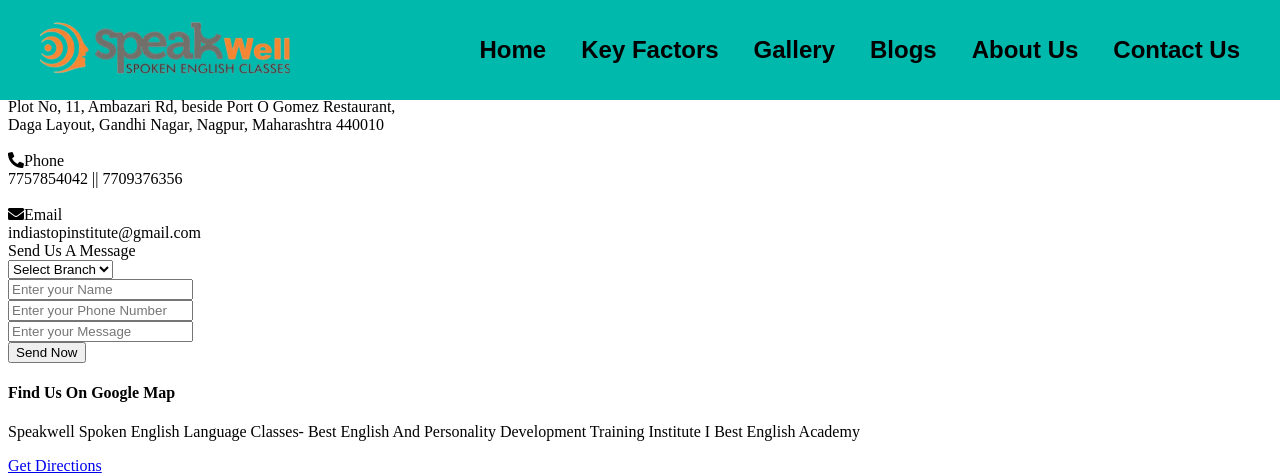
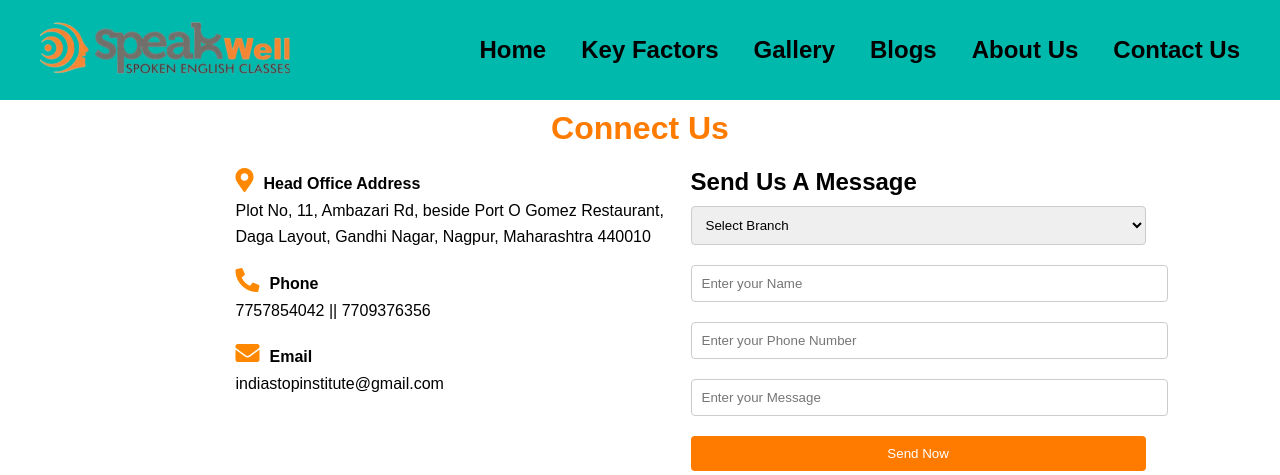
Before and after one commit to Aakash-20/speakwell, a FastAPI app: page /best-spoken-english-classes-in-Nagpur in a window 1280 px wide. Shown: the top 475 px of the page. Run offline with FastAPI, Linux system fonts and the light colour scheme; some libraries are stand-ins or nearby versions.

Commit message:
refactoring for render

```diff
--- a/backend/apps/v1/route_index.py
+++ b/backend/apps/v1/route_index.py
@@ -41,41 +41,9 @@ async def read_blogs(request: Request, db: Session = Depends(get_db)):
         )
 
 
-@router.get("/aboutUs", response_class=HTMLResponse)
-async def read_item(request: Request):
-    return templates.TemplateResponse("aboutUs.html", {"request": request, "message": "success"})
-
-
-@router.get("/footer")
-async def get_footer(request: Request):
-    return templates.TemplateResponse("footer.html", {"request": request})
-
-
-@router.get("/keyfactor")
-async def get_keyfactor(request: Request):
-    return templates.TemplateResponse("keyfactor.html", {"request": request})
-
-
-@router.get("/header")
-async def get_header(request: Request):
-    return templates.TemplateResponse("header.html", {"request": request})
-
-
 @router.get("/whatsapp", response_class=HTMLResponse)
 async def read_item(request: Request):
     return templates.TemplateResponse("whatsapp.html", {"request": request, "message": "success"})
-
-
-@router.get("/gallery")
-async def read_images(request: Request, db: Session = Depends(get_db)):
-    images = await get_all_images_logic(db=db, request=request)
-    print(images)
-    return templates.TemplateResponse("gallery.html", {"request": request, "images": images})
-
-
-@router.get("/why_us")
-async def get_why_us(request: Request):
-    return templates.TemplateResponse("whyUs.html", {"request": request})
 
 
 @router.get("/best-spoken-english-classes-in-Nagpur", response_class=HTMLResponse)
@@ -84,11 +52,6 @@ async def get_contact_form(request: Request, db: Session = Depends(get_db)):
     return templates.TemplateResponse("contactUs.html", {"request": request, "addresses": addresses})
 
 
-@router.get("/enquiry", response_class=HTMLResponse)
-async def get_enquiry_form(request: Request):
-    return templates.TemplateResponse("keyfactor.html", {"request": request})
-
-
 @router.get("/logout")
 async def logout(response: Response):
     response = RedirectResponse(url="/", status_code=status.HTTP_302_FOUND)
--- a/backend/template/admin_contactus.html
+++ b/backend/template/admin_contactus.html
@@ -13,7 +13,7 @@
         <div class="header-section">
           <div class="header-content">
             <div class="header-container logo">
-                <img src="/background/swl3.png" class="platform-logo">
+                <img src="/background/swa.png" class="platform-logo">
             </div>
           </div>
         </div>
--- a/backend/template/admin_image.html
+++ b/backend/template/admin_image.html
@@ -13,7 +13,7 @@
         <div class="header-section">
           <div class="header-content">
             <div class="header-container logo">
-              <img src="/background/swl3.png" class="platform-logo">
+              <img src="/background/swa.png" class="platform-logo">
             </div>
           </div>
         </div>
--- a/backend/template/admin_index.html
+++ b/backend/template/admin_index.html
@@ -13,7 +13,7 @@
         <div class="header-section">
           <div class="header-content">
             <div class="header-container logo">
-              <img src="/background/swl3.png" class="platform-logo">
+              <img src="/background/swa.png" class="platform-logo">
             </div>
           </div>
         </div>
--- a/backend/template/admin_review.html
+++ b/backend/template/admin_review.html
@@ -34,7 +34,7 @@
         <div class="header-section">
           <div class="header-content">
             <div class="header-container logo">
-                <img src="/background/swl3.png" class="platform-logo">
+                <img src="/background/swa.png" class="platform-logo">
             </div>
           </div>
         </div>
--- a/backend/template/contactUs.html
+++ b/backend/template/contactUs.html
@@ -12,9 +12,9 @@
     <meta charset="utf-8">
     <title>Contact Us</title>
     <link rel="stylesheet" href="https://use.fontawesome.com/releases/v5.0.6/css/all.css">
-    <link rel="stylesheet" href="/static/Admin.css">
+    <link rel="stylesheet" href="/static/swadmin.css">
     <link rel="stylesheet" href="/static/swheader.css">
-    <link rel="stylesheet" href="/static/ContactUs.css">
+    <link rel="stylesheet" href="/static/swcontactus.css">
     <link rel="stylesheet" href="https://cdnjs.cloudflare.com/ajax/libs/font-awesome/5.15.2/css/all.min.css"/>
   </head>
   <body>
--- a/backend/template/index.html
+++ b/backend/template/index.html
@@ -12,7 +12,7 @@
     <meta charset="utf-8">
     <title>Home</title>
     <link rel="stylesheet" href="https://use.fontawesome.com/releases/v5.0.6/css/all.css">
-    <link rel="stylesheet" href="/static/Admin.css">
+    <link rel="stylesheet" href="/static/swadmin.css">
 
     <link rel="stylesheet" href="/static/swheader.css" />
 
--- a/backend/template/login.html
+++ b/backend/template/login.html
@@ -4,7 +4,7 @@
     <meta charset="utf-8">
     <title>Admin Login</title>
     <link rel="stylesheet" href="https://use.fontawesome.com/releases/v5.0.6/css/all.css">
-    <link rel="stylesheet" href="/static/Admin.css">
+    <link rel="stylesheet" href="/static/swadmin.css">
     <link rel="stylesheet" href="/static/login.css">
   </head>
   <body>
--- a/backend/template/whatsapp.html
+++ b/backend/template/whatsapp.html
@@ -4,7 +4,7 @@
     <meta charset="utf-8">
     <title>Whatsapp</title>
     <link rel="stylesheet" href="https://maxcdn.bootstrapcdn.com/font-awesome/4.5.0/css/font-awesome.min.css">
-    <link rel="stylesheet" href="/static/Whatsapp.css" />
+    <link rel="stylesheet" href="/static/swwhatsapp.css" />
   </head>
   <body>
         <a href="https://wa.me/917757854042"" class="whatsapp_float" target="_blank">
```
Also changed, not shown: backend/template/css/swadmin.css (renamed from backend/template/css/admin.css), backend/template/css/swcontactus.css (renamed from backend/template/css/contactUs.css), backend/template/css/swwhatsapp.css (renamed from backend/template/css/whatsapp.css).
